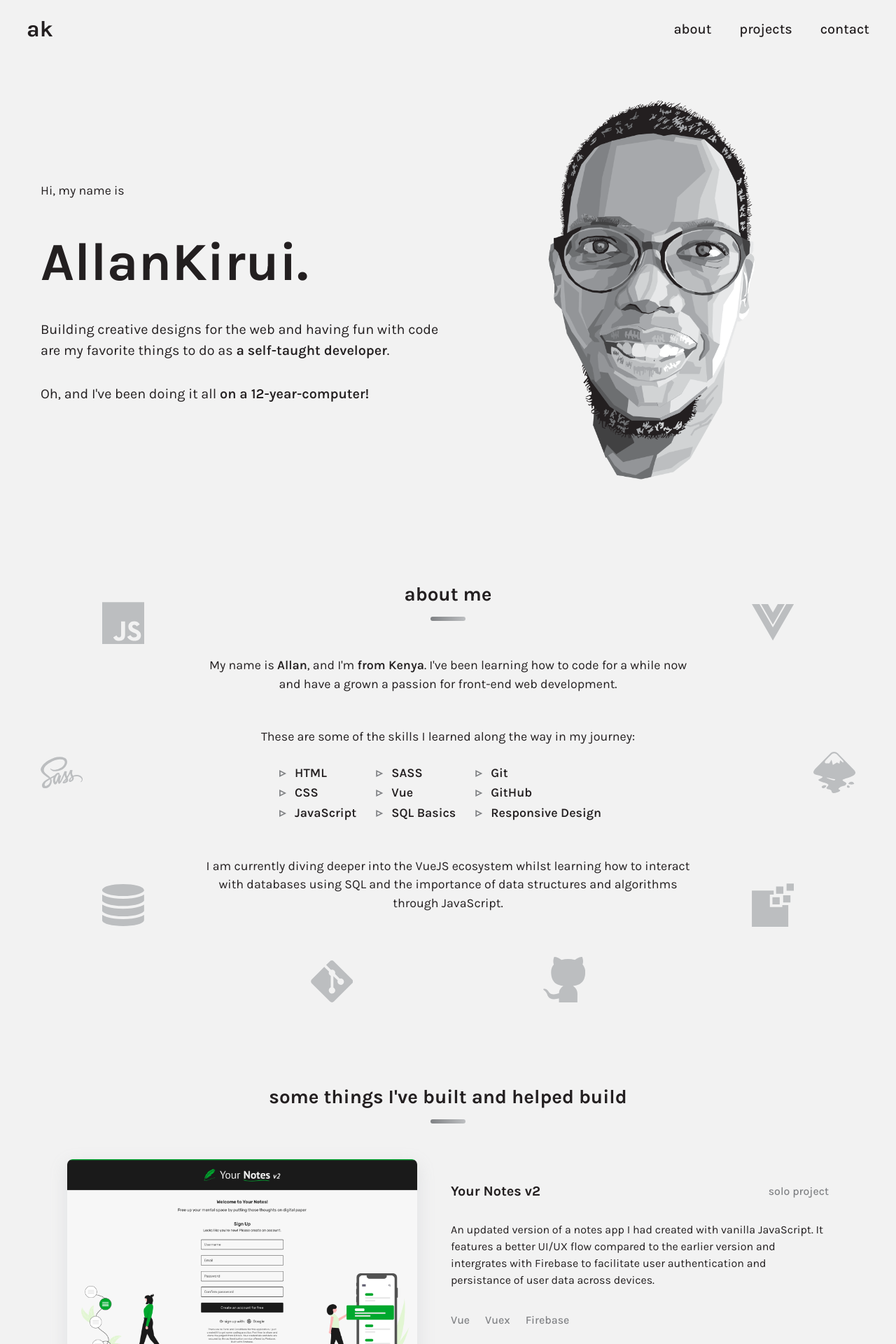
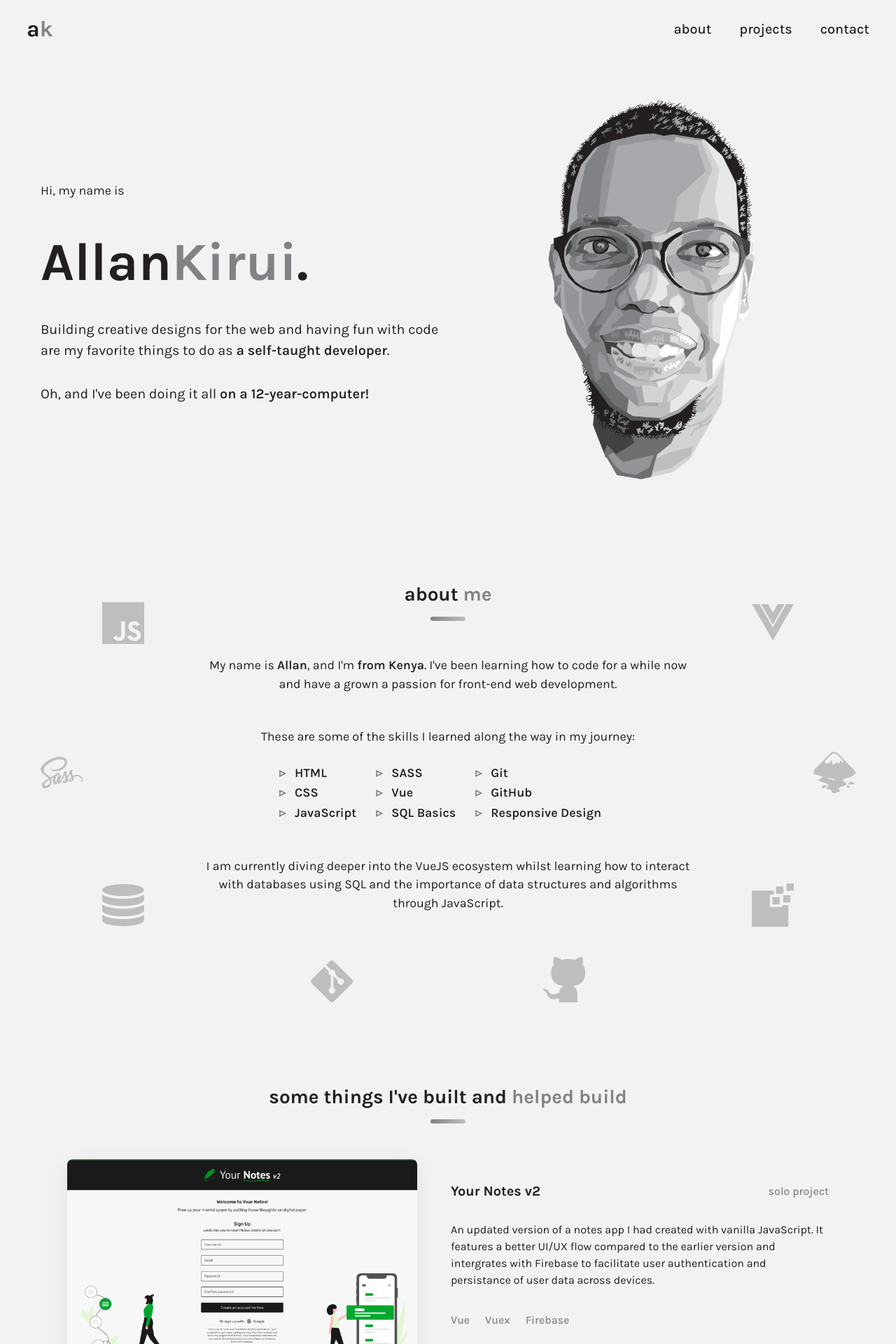
Before and after one commit to AllanKirui/AllanKirui.github.io, a Vue app: page / in a window 1280 px wide. Shown: the top 1920 px of the page at 70% size. Built offline with nearby package versions, Linux system fonts and the light colour scheme.

Commit message:
Add update to class names

```diff
--- a/src/components/AboutMe.vue
+++ b/src/components/AboutMe.vue
@@ -3,7 +3,9 @@
     <div class="about__images"></div>
 
     <div class="about__text">
-      <h2 class="about__text-title">about <span class="gray">me</span></h2>
+      <h2 class="about__text-title">
+        about <span class="text-alt-color">me</span>
+      </h2>
       <p class="about__text-description text-1">
         My name is <span class="semi-bold">Allan</span>, and I'm
         <span class="semi-bold">from Kenya</span>. I've been learning how to
--- a/src/components/ContactMe.vue
+++ b/src/components/ContactMe.vue
@@ -2,7 +2,7 @@
   <section id="contact" class="contact">
     <div class="contact__text">
       <h2 class="contact__text-title">
-        feel free to <span class="gray">contact me</span>
+        feel free to <span class="text-alt-color">contact me</span>
       </h2>
       <p class="contact__text-description text-1">
         Connect with me and let's build a world of websites together. I am
--- a/src/components/MyProjects.vue
+++ b/src/components/MyProjects.vue
@@ -1,7 +1,8 @@
 <template>
   <section id="projects" class="projects">
     <h2 class="projects__title">
-      some things I've built and <span class="gray">helped build </span>
+      some things I've built and
+      <span class="text-alt-color">helped build</span>
     </h2>
 
     <div class="project__cards">
--- a/src/components/TheHeader.vue
+++ b/src/components/TheHeader.vue
@@ -1,7 +1,9 @@
 <template>
   <header class="header">
     <nav class="nav flex flex-jc-sb flex-ai-c">
-      <a href="/" class="header__logo">a<span class="gray">k</span></a>
+      <a href="/" class="header__logo"
+        >a<span class="text-alt-color">k</span></a
+      >
 
       <div class="header__links">
         <a href="#about">about</a>
--- a/src/components/TheHero.vue
+++ b/src/components/TheHero.vue
@@ -2,7 +2,9 @@
   <section class="hero flex flex-jc-sb flex-ai-c">
     <div class="hero__text">
       <p class="hero__text-greeting">Hi, my name is</p>
-      <p class="hero__text-name">Allan<span class="gray">Kirui</span>.</p>
+      <p class="hero__text-name">
+        Allan<span class="text-alt-color">Kirui</span>.
+      </p>
       <p class="hero__text-description text-1">
         Building creative designs for the web and having fun with code are my
         favorite things to do as
```
